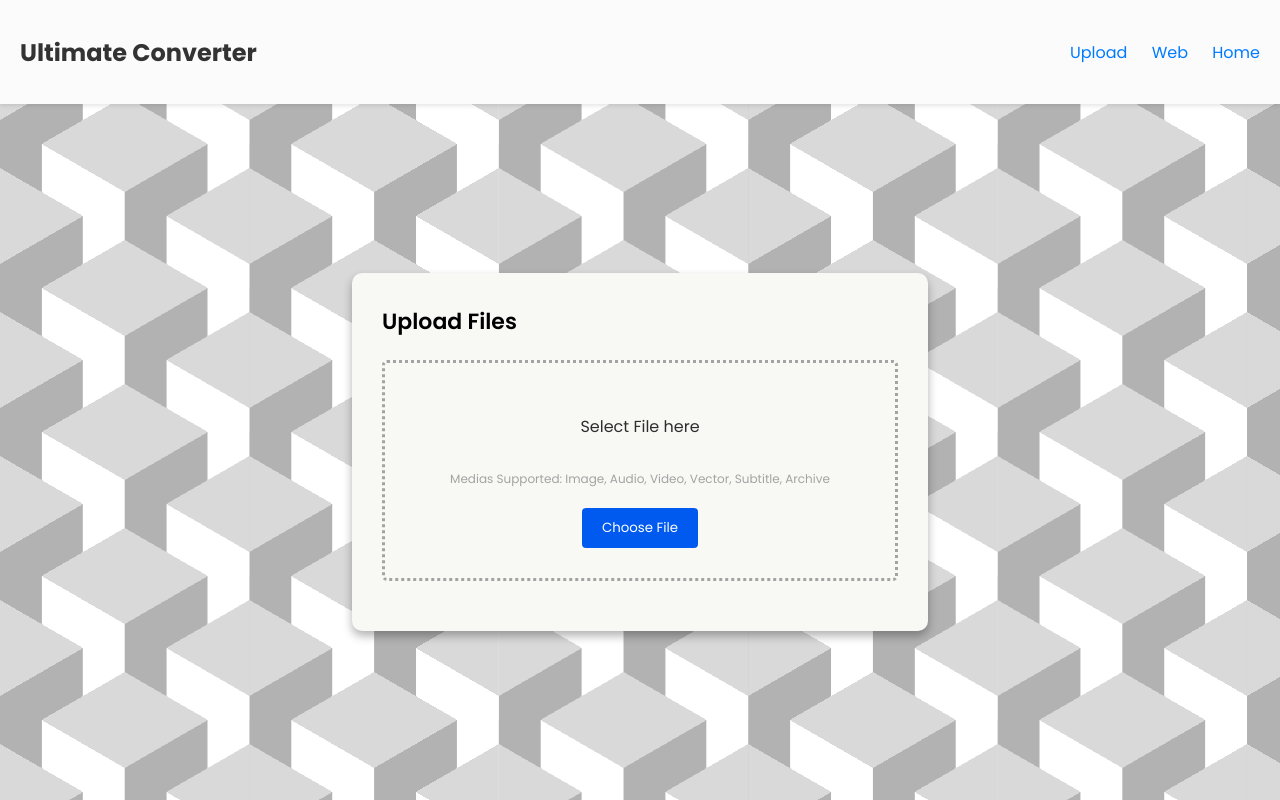
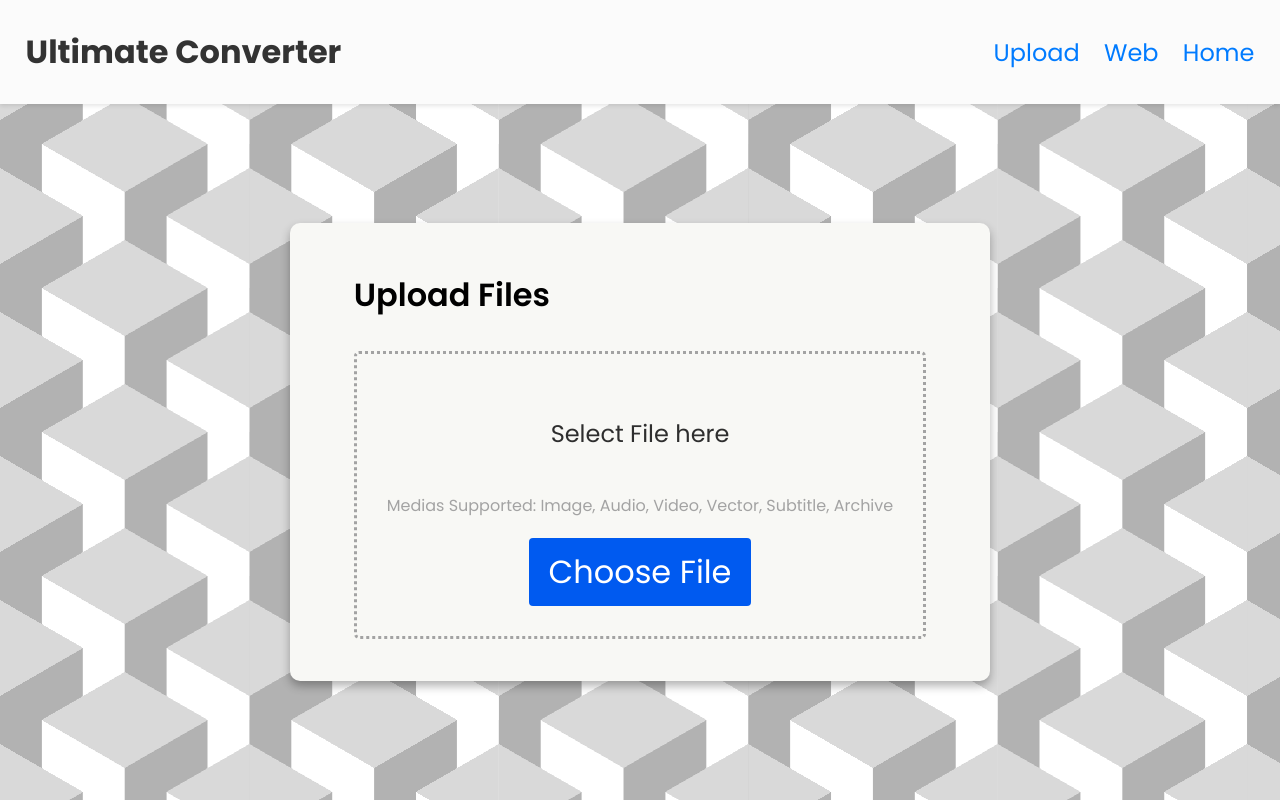
Before and after one commit to Gabrieleirbag1/Ultimate-Converter, a Flask app: page /upload in a window 1280 px wide. Run offline with Flask 3, Linux system fonts and the light colour scheme.

Commit message:
Adjusted padding and font sizes, and updated cursor behavior for highlight effect

```diff
--- a/src/static/scripts/upload.js
+++ b/src/static/scripts/upload.js
@@ -113,7 +113,7 @@ document.addEventListener("DOMContentLoaded", function() {
 
     function highlight(e) {
         dropBox.classList.add('highlight')
-        console.log('highlight');
+        //change cursor
     }
 
     function unhighlight(e) {
--- a/src/static/styles/main.css
+++ b/src/static/styles/main.css
@@ -28,7 +28,7 @@ body {
 
 .header-main {
     box-shadow: 0 2px 4px rgba(0, 0, 0, 0.1);
-    padding: 20px;
+    padding: 2vw;
     height: 13vh;
     display: flex;
     justify-content: space-between;
@@ -38,14 +38,14 @@ body {
 
 .header-main h1 {
     margin: 0;
-    font-size: 24px;
+    font-size: 2em;
     color: #333;
 }
 .header-main nav a {
     margin-left: 20px;
     text-decoration: none;
     color: #007BFF;
-    font-size: 16px;
+    font-size: 1.5em;
 }
 .header-main nav a:hover {
     text-decoration: underline;
@@ -64,6 +64,7 @@ body {
 
 .highlight {
     border-color: #005af0 !important;
+    cursor: copy;
 }
 
 .upload-div {
@@ -98,13 +99,12 @@ body {
 .card {
     border-radius: 10px;
     box-shadow: 0 5px 10px 0 rgba(0, 0, 0, 0.3);
-    width: 45vw;
-    padding: 10px 30px 40px;
+    padding: 2vh 5vw 4vh;
     background-color: #f8f8f5;
 }
 
 .card h3 {
-  font-size: 22px;
+  font-size: 2em;
   font-weight: 600;
 }
 
@@ -120,7 +120,7 @@ body {
 }
 
 .drop_box h4 {
-    font-size: 16px;
+    font-size: 1.5em;
     font-weight: 400;
     color: #2e2e2e;
 }
@@ -128,7 +128,7 @@ body {
 .drop_box p {
     margin-top: 10px;
     margin-bottom: 20px;
-    font-size: 12px;
+    font-size: 1em;
     color: #a3a3a3;
 }
 
@@ -142,6 +142,7 @@ body {
     transition: 0.3s;
     cursor: pointer;
     border-radius: 4px;
+    font-size: 2em;
 }
 
 .btn:hover{
```
